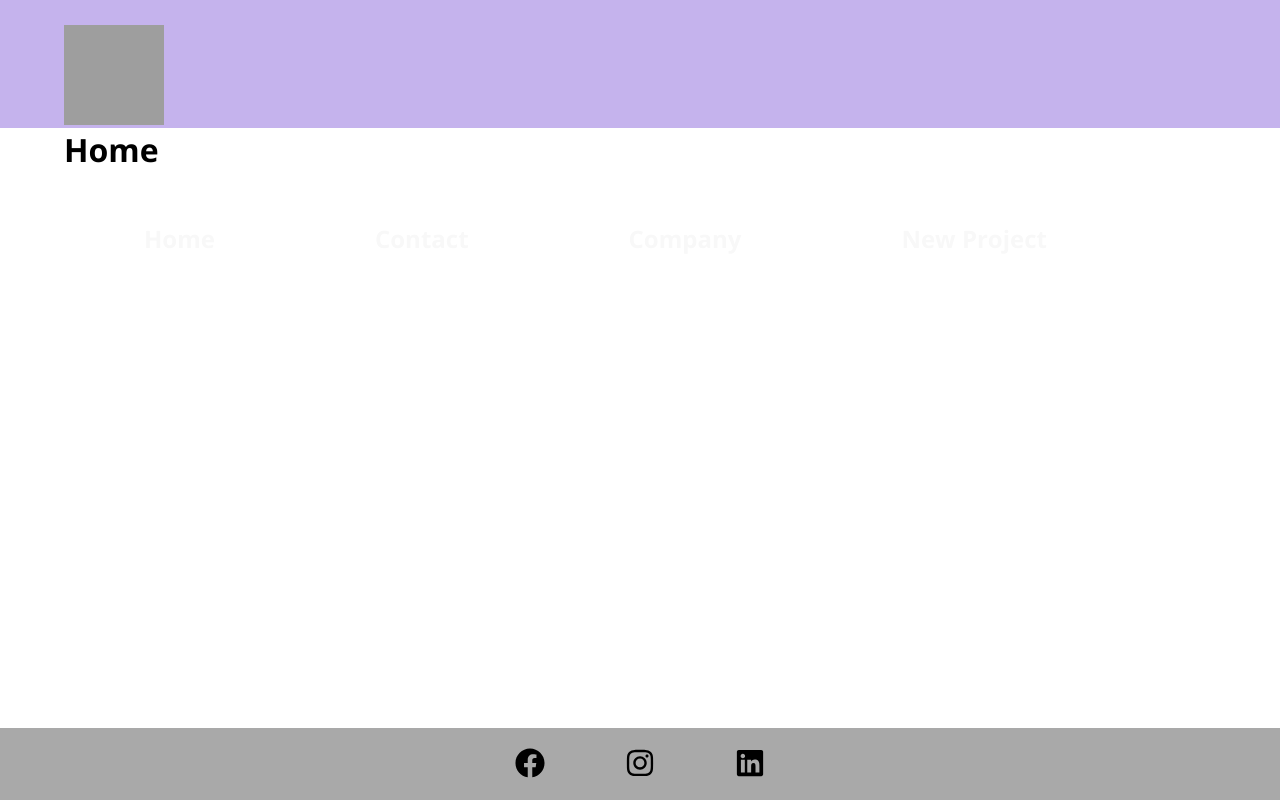
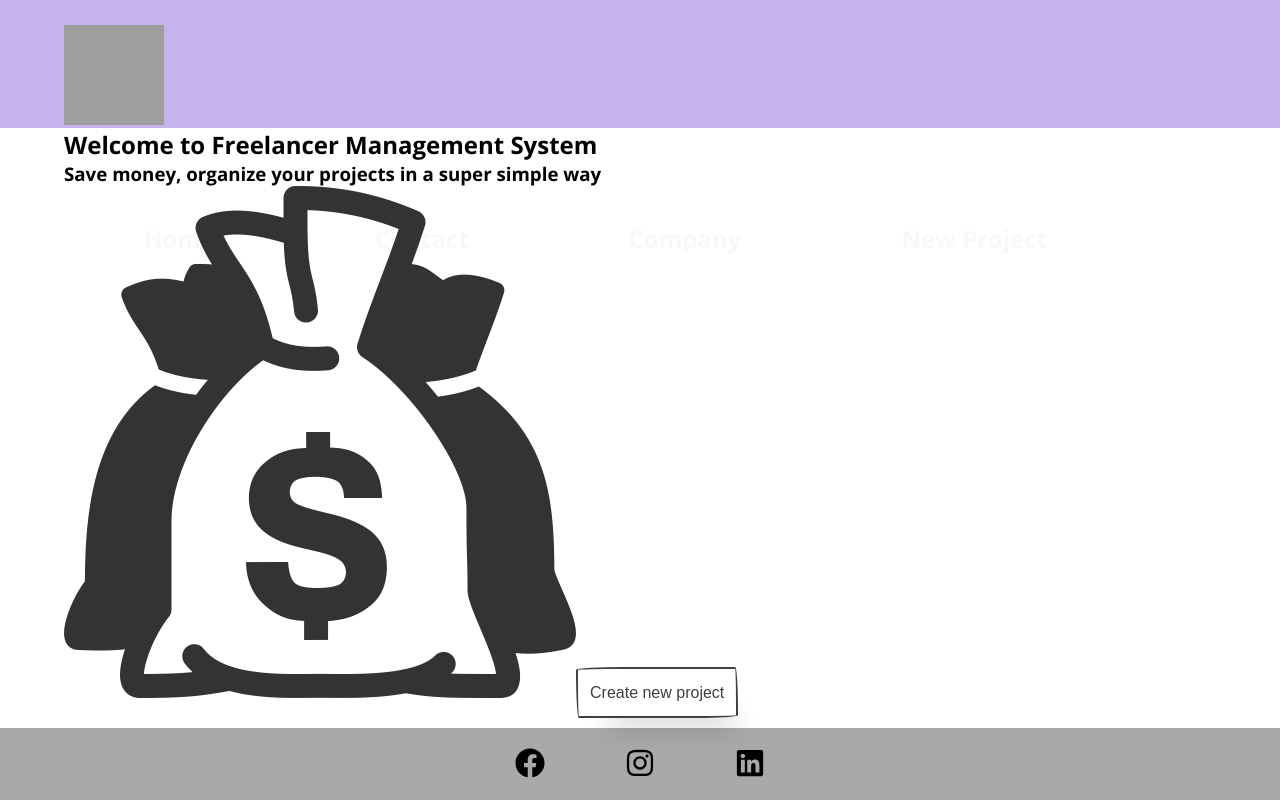
Before and after one commit to gabrielassanuma/react_freelanceadminproject, a React (Create React App) app: page / in a window 1280 px wide. Built offline with nearby package versions, Linux system fonts and the light colour scheme; grey boxes are pictures that could not be loaded.

Commit message:
created linkbutton components and css, basically setup on home

```diff
--- /dev/null
+++ b/src/components/layout/LinkButton.js
@@ -0,0 +1,12 @@
+import { Link } from 'react-router-dom'
+import styles from './LinkButton.module.css'
+
+function LinkButton({to, text}){
+  return (
+    <Link to={to} className={styles.linkButton}>
+      {text}
+    </Link>
+  )
+}
+
+export default LinkButton
--- /dev/null
+++ b/src/components/layout/LinkButton.module.css
@@ -0,0 +1,40 @@
+
+.linkButton {
+  align-self: center;
+  background-color: #fff;
+  background-image: none;
+  background-position: 0 90%;
+  background-repeat: repeat no-repeat;
+  background-size: 4px 3px;
+  border-radius: 15px 225px 255px 15px 15px 255px 225px 15px;
+  border-style: solid;
+  border-width: 2px;
+  box-shadow: rgba(0, 0, 0, .2) 15px 28px 25px -18px;
+  box-sizing: border-box;
+  color: #41403e;
+  cursor: pointer;
+  display: inline-block;
+  font-family: Neucha, sans-serif;
+  font-size: 1rem;
+  line-height: 23px;
+  outline: none;
+  padding: .75rem;
+  text-decoration: none;
+  transition: all 235ms ease-in-out;
+  border-bottom-left-radius: 15px 255px;
+  border-bottom-right-radius: 225px 15px;
+  border-top-left-radius: 255px 15px;
+  border-top-right-radius: 15px 225px;
+  user-select: none;
+  -webkit-user-select: none;
+  touch-action: manipulation;
+}
+
+.linkButton:hover {
+  box-shadow: rgba(0, 0, 0, .3) 2px 8px 8px -5px;
+  transform: translate3d(0, 2px, 0);
+}
+
+.linkButton:focus {
+  box-shadow: rgba(0, 0, 0, .3) 2px 8px 4px -6px;
+}
--- a/src/components/pages/Home.js
+++ b/src/components/pages/Home.js
@@ -1,5 +1,17 @@
+import styles from './Home.module.css'
+
+import homepic from '../images/homepic.png'
+import LinkButton from '../layout/LinkButton'
+
 function Home() {
-  return <h1>Home</h1>
+  return (
+    <section>
+      <h1>Welcome to Freelancer Management System</h1>
+      <h3>Save money, organize your projects in a super simple way</h3>
+      <img src={homepic} alt="Some money" />
+      <LinkButton to='/newproject' text='Create new project' />
+    </section>
+  )
 }
 
 export default Home
```
Also changed, not shown: src/components/images/homepic.png (added), src/components/pages/Home.module.css (added).
